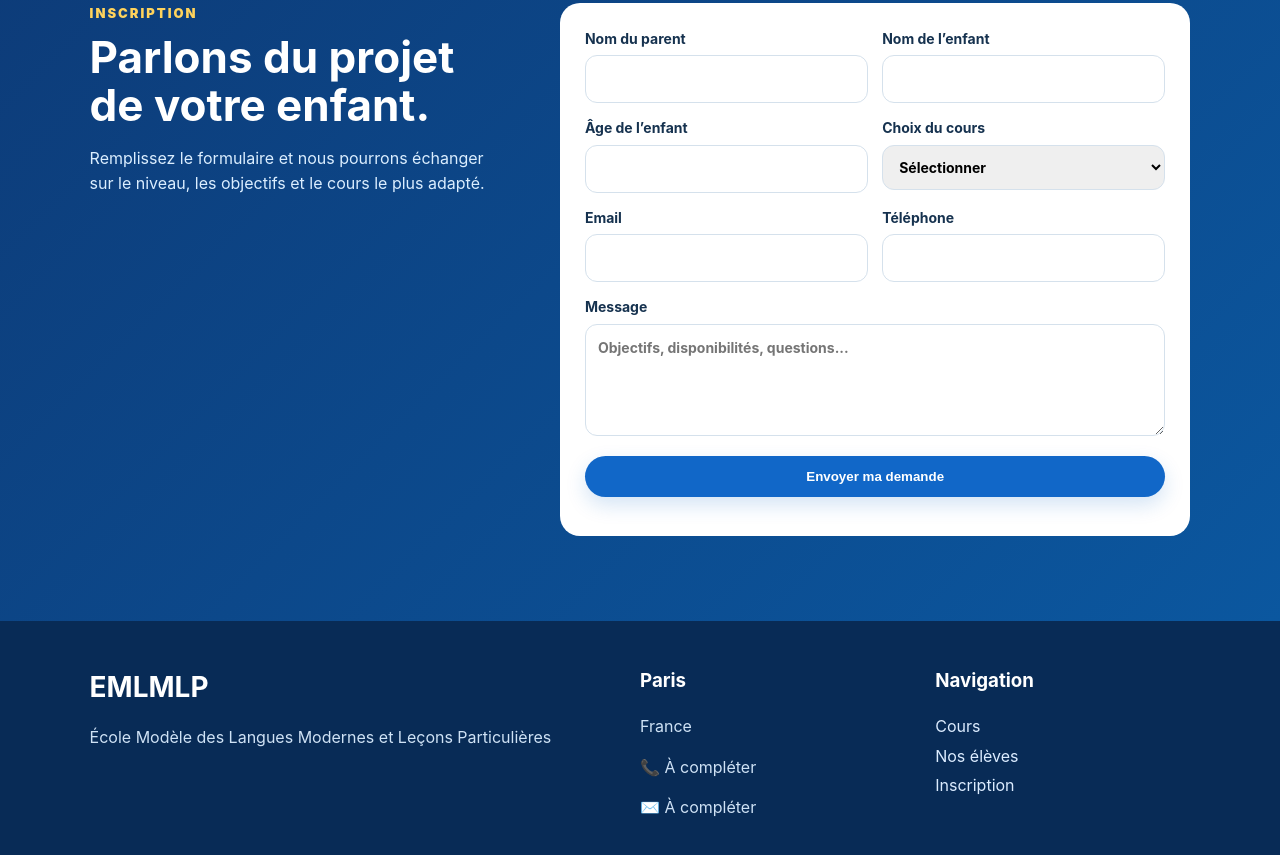
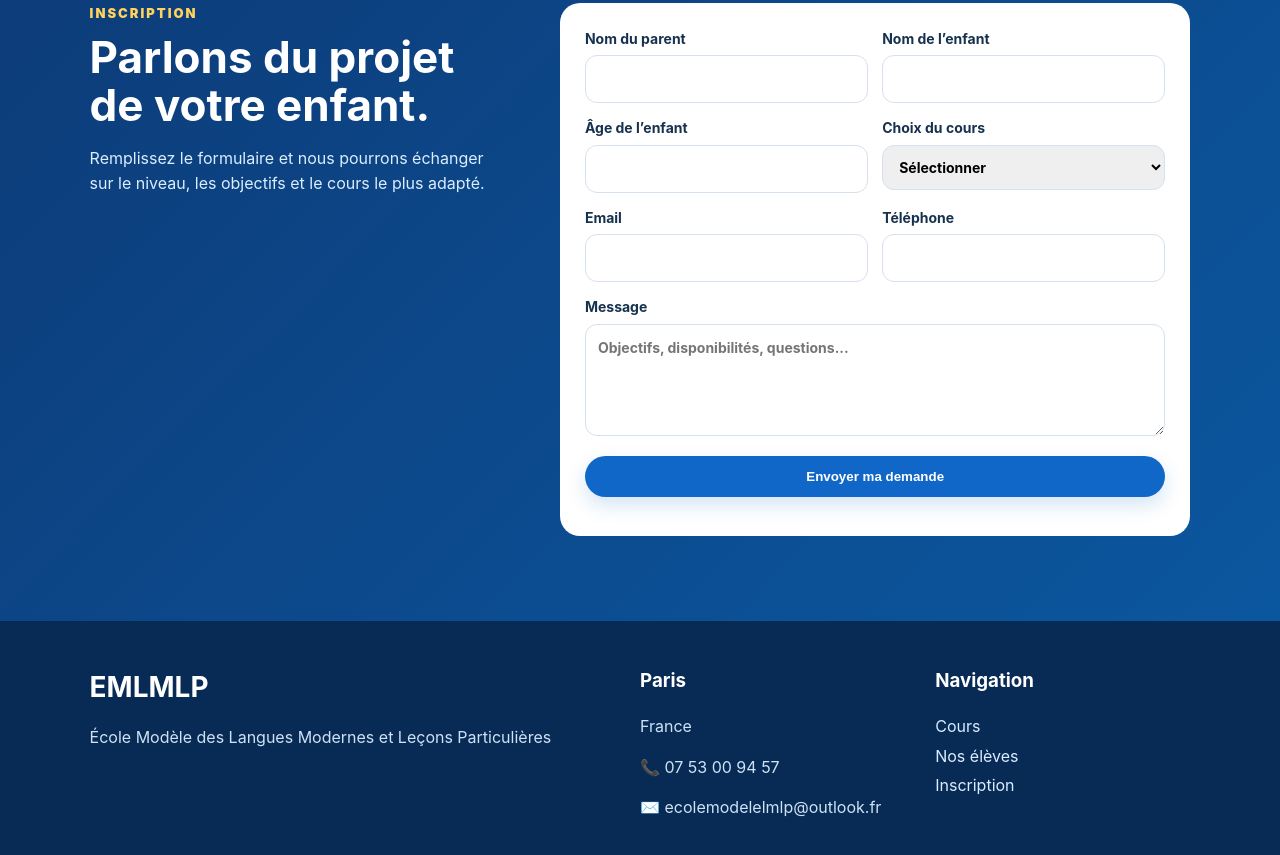
Before and after one commit to sarra17dilaine-blip/emlmlp-site, a plain HTML site: page index.html in a window 1280 px wide. Shown: the part 2764-3619 px from the top of the page. Drawn offline with Linux system fonts and the light colour scheme.

Commit message:
Update index.html

```diff
--- a/index.html
+++ b/index.html
@@ -114,7 +114,7 @@
 
   <footer id="contact" class="footer">
     <div><strong>EMLMLP</strong><p>École Modèle des Langues Modernes et Leçons Particulières</p></div>
-    <div><h3>Paris</h3><p>France</p><p>📞 À compléter</p><p>✉️ À compléter</p></div>
+    <div><h3>Paris</h3><p>France</p><p>📞 07 53 00 94 57</p><p>✉️ ecolemodelelmlp@outlook.fr</p></div>
     <div><h3>Navigation</h3><a href="#cours">Cours</a><a href="#ages">Nos élèves</a><a href="#inscription">Inscription</a></div>
   </footer>
 
```
